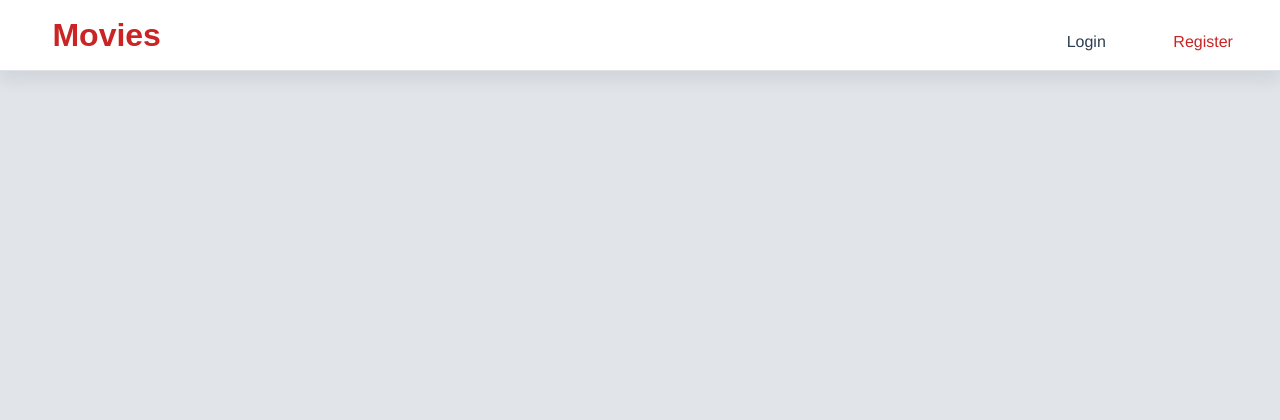
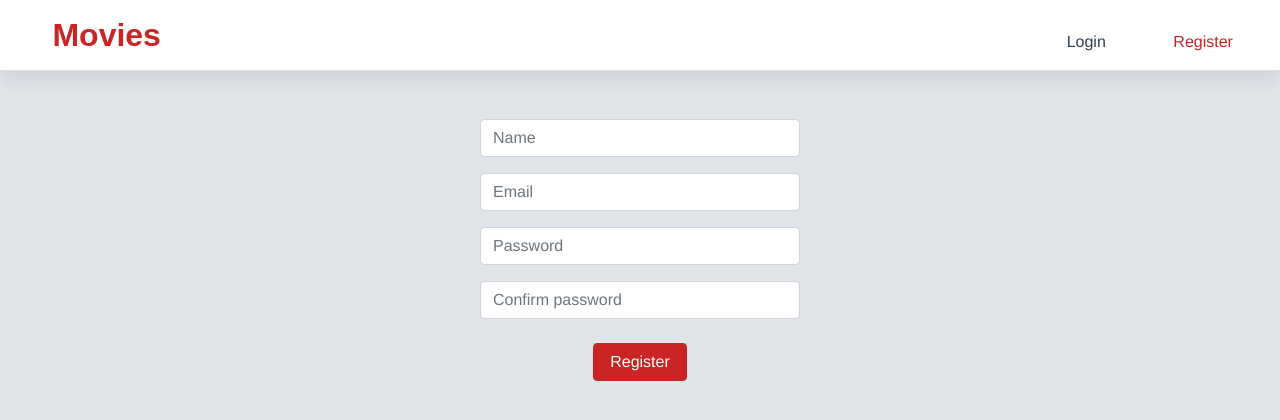
Before and after one commit to krajko/movies-app, a Vue app: page /register in a window 1280 px wide. Shown: the top 420 px of the page. Built offline with nearby package versions, Linux system fonts and the light colour scheme.

Commit message:
added user registration

```diff
--- a/src/components/AddMovie.vue
+++ b/src/components/AddMovie.vue
@@ -54,7 +54,7 @@ export default {
                     imageUrl: this.imageUrl ?? this.defaultImg
                 });
                 this.$router.push('/movies');
-            } catch (e) {
+            } catch(e) {
                 this.errors = e.response.data.errors;
             }
         },
--- /dev/null
+++ b/src/components/Register.vue
@@ -0,0 +1,49 @@
+<template>
+  <div>
+      <b-form v-on:submit.prevent="register" class="text-center mx-auto mt-5" style="max-width: 320px;">
+          <b-input v-model="user.name" type="text" placeholder="Name"/>
+          <b-input v-model="user.email" type="text" placeholder="Email"/>
+          <b-input v-model="user.password" type="password" placeholder="Password"/>
+          <b-input v-model="user.password_confirmation" type="password" placeholder="Confirm password"/>
+
+          <b-button variant="primary" class="m-2 px-3" type="submit">Register</b-button>
+
+          <ul v-if="this.errors" class="list-unstyled text-primary text-center mt-3">
+            <li v-for="error in errors" :key="error">
+                <p v-for="msg in error" :key="msg" class="my-1">{{ msg }}</p>
+            </li>
+        </ul>
+      </b-form>
+  </div>
+</template>
+
+<script>
+import Users from '../services/Users'
+
+export default {
+    name: 'register',
+
+    data() {
+        return {
+            user: {
+                name: '',
+                email: '',
+                password: '',
+                password_confirmation: ''
+            },
+            errors: ''
+        }
+    },
+
+    methods: {
+        async register() {
+            try {
+                await Users.register(this.user);
+                this.$router.push('/login');
+            } catch(e) {
+                this.errors = e.response.data.errors;
+            }
+        }
+    }
+}
+</script>
--- a/src/router/index.js
+++ b/src/router/index.js
@@ -31,6 +31,12 @@ const routes = [
     component: () => import('../components/AddMovie.vue')
   },
   {
+    path: '/register',
+    name: 'register',
+    meta: { guestRequired: true },
+    component: () => import('../components/Register.vue')
+  },
+  {
     path: '/login',
     name: 'login',
     meta: { guestRequired: true },
--- a/src/services/Auth.js
+++ b/src/services/Auth.js
@@ -17,12 +17,6 @@ class Auth {
         localStorage.removeItem('token');
     }
 
-    async getUser(id) {
-        const response = await Http.get(`/getUser/${id}`);
-
-        return response;
-    }
-
     setDefaultHeaders(token) {
         if (!token) {
             return;
--- /dev/null
+++ b/src/services/Users.js
@@ -0,0 +1,11 @@
+import Http from './Http'
+
+class Users {
+    async register(user) {
+        const response = await Http.post('/register', user);
+
+        return response;
+    }
+}
+
+export default new Users();
```
